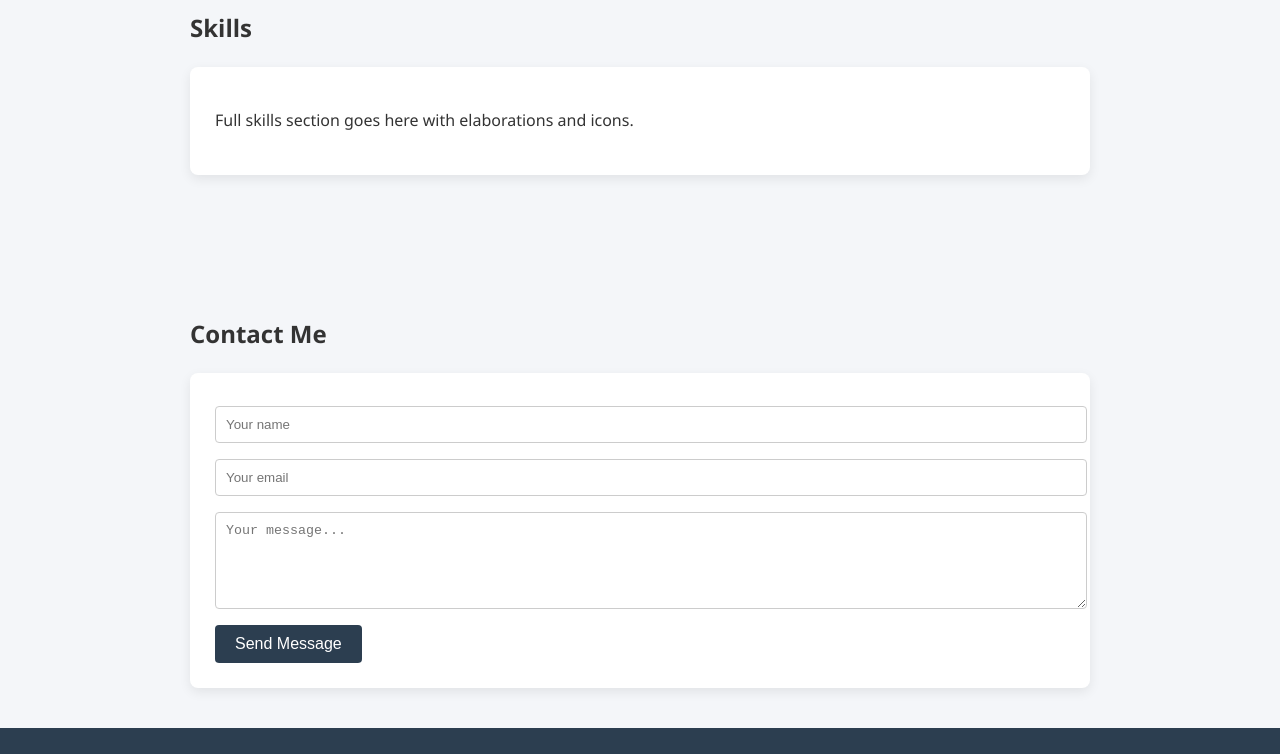
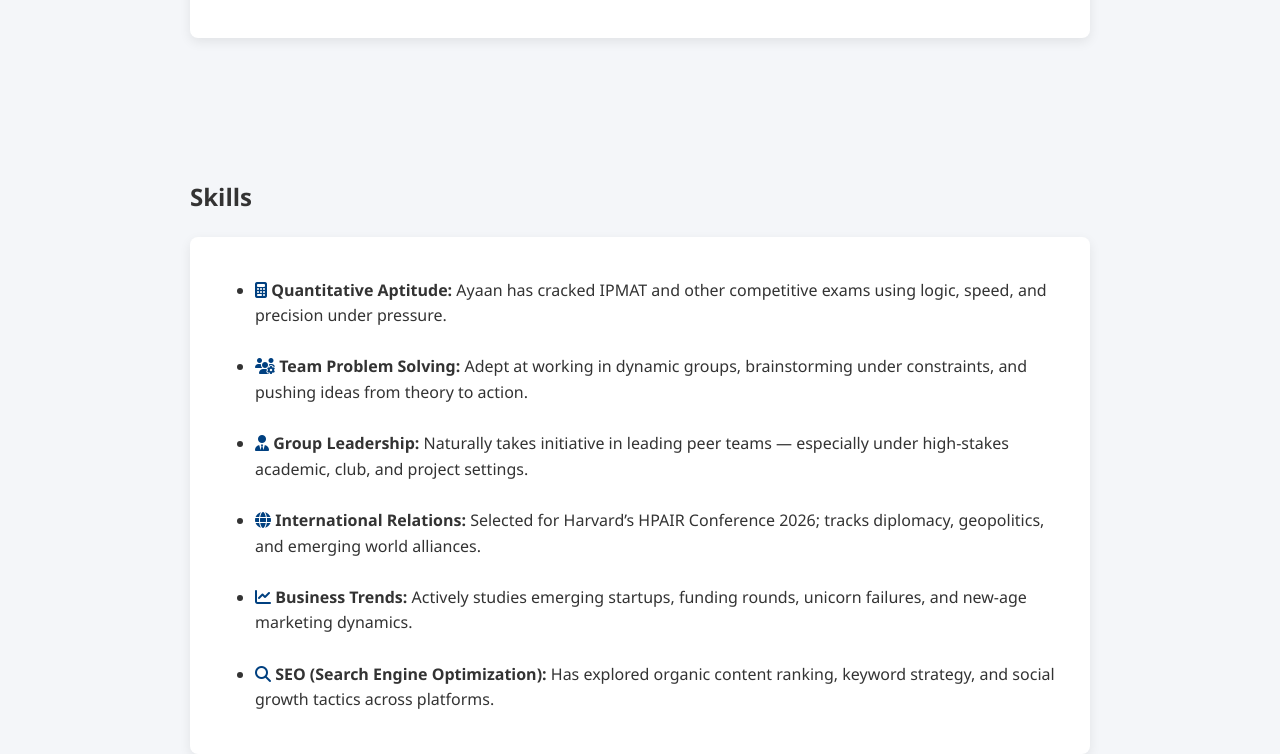
Before and after one commit to cayaan/cayaan.github.io, a plain HTML site: page index.html in a window 1280 px wide. Shown: the part 863-1617 px from the top of the page. Drawn offline with Linux system fonts and the light colour scheme.

Commit message:
Update index.html

```diff
--- a/index.html
+++ b/index.html
@@ -135,7 +135,8 @@
 <section id="about">
   <h2>About Me</h2>
   <div class="card">
-    <p>Content about Ayaan here.</p>
+    <p>Hey! I’m Ayaan Chaudhary, a passionate BMS (Bachelor of Management Studies) student at the University of Delhi, with a deep interest in business, strategy, and global trends. From cracking top management entrances to getting selected for the prestigious HPAIR Conference at Harvard, I believe in combining academics with real-world impact.</p>
+    <p>I’m someone who thrives in intellectually challenging environments, loves building things from scratch, and enjoys learning from the best minds across disciplines. My goal? To build a global career rooted in purpose, influence, and innovation.</p>
   </div>
 </section>
 
@@ -151,7 +152,14 @@
 <section id="skills">
   <h2>Skills</h2>
   <div class="card">
-    <p>Full skills section goes here with elaborations and icons.</p>
+    <ul>
+      <li><strong><i class="fas fa-calculator" style="color:#004080;"></i> Quantitative Aptitude:</strong> Ayaan has cracked IPMAT and other competitive exams using logic, speed, and precision under pressure.</li><br>
+      <li><strong><i class="fas fa-users-cog" style="color:#004080;"></i> Team Problem Solving:</strong> Adept at working in dynamic groups, brainstorming under constraints, and pushing ideas from theory to action.</li><br>
+      <li><strong><i class="fas fa-user-tie" style="color:#004080;"></i> Group Leadership:</strong> Naturally takes initiative in leading peer teams — especially under high-stakes academic, club, and project settings.</li><br>
+      <li><strong><i class="fas fa-globe" style="color:#004080;"></i> International Relations:</strong> Selected for Harvard’s HPAIR Conference 2026; tracks diplomacy, geopolitics, and emerging world alliances.</li><br>
+      <li><strong><i class="fas fa-chart-line" style="color:#004080;"></i> Business Trends:</strong> Actively studies emerging startups, funding rounds, unicorn failures, and new-age marketing dynamics.</li><br>
+      <li><strong><i class="fas fa-search" style="color:#004080;"></i> SEO (Search Engine Optimization):</strong> Has explored organic content ranking, keyword strategy, and social growth tactics across platforms.</li>
+    </ul>
   </div>
 </section>
 
@@ -173,7 +181,7 @@
     <a href="https://wa.me/919315087976" target="_blank"><i class="fab fa-whatsapp"></i></a>
     <a href="mailto:ayaan15ch@gmail.com"><i class="fas fa-envelope"></i></a>
   </div>
-  <p>&copy; 2025 Ayaan Chaudhary</p>
+  <p>&copy; 2025 Ayaan Chaudhary | All rights reserved under Indian Copyright Law</p>
 </footer>
 
 <script>
```
